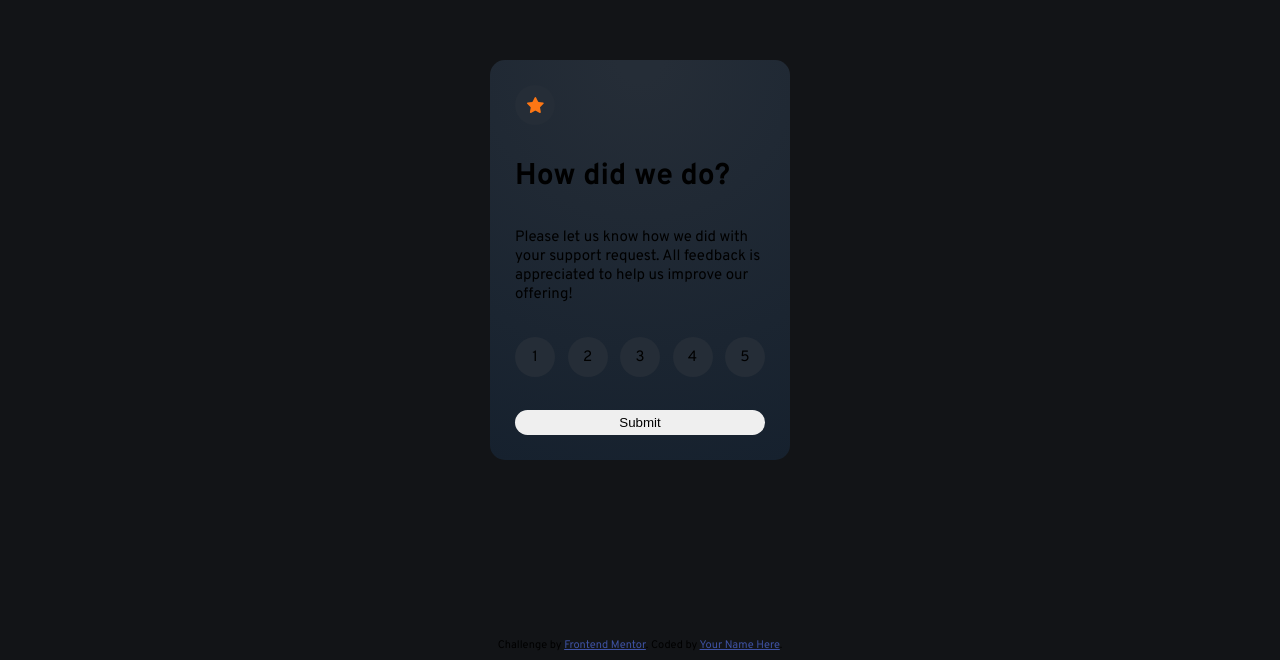
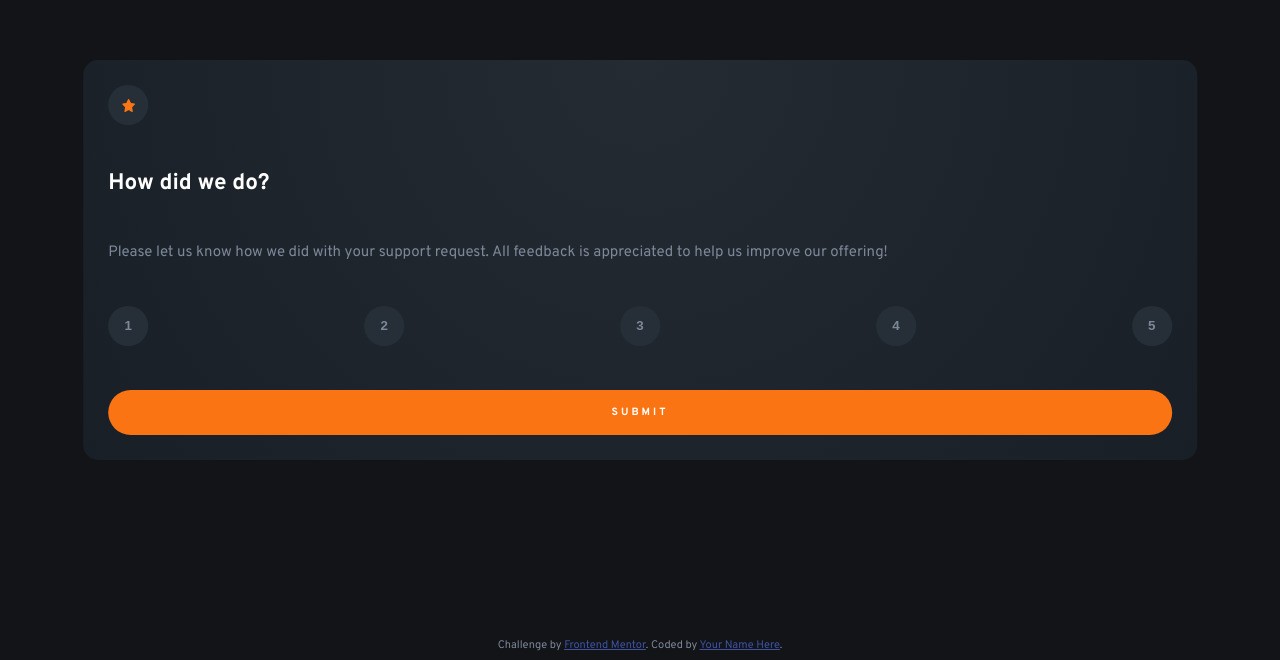
Before and after one commit to carderBeeBeeBee/Frontend-Mentor-7-Interactive-Rating-Component-Main, a plain HTML site: page index.html in a window 1280 px wide. Shown: the part 140-800 px from the top of the page. Drawn offline with Linux system fonts and the light colour scheme.

Commit message:
Functionality-final

```diff
--- a/button.js
+++ b/button.js
@@ -1,8 +1,29 @@
-const rating = document.getElementById("rating");
+let choice = 0;
+
+function selectRating(rating) {
+    if (choice != 0) {
+        console.log(choice);
+        console.log(choice.classList);
+        choice.classList.toggle("selected");
+    }
+
+        console.log(rating);
+        rating.classList.toggle("selected");
+        choice = document.querySelector(".selected");
+        document.getElementById("rating").innerHTML = choice.innerHTML;
+        console.log(document.getElementById("rating").innerHTML)
+};
+
+const rating = document.getElementById("rating-state");
 const thank = document.getElementById("thank");
-const button = document.getElementById("button")
+const button = document.getElementById("submit-btn")
 button.addEventListener("click", function() {
-    console.log("triggered");
-    rating.classList.toggle("hidden");
-    thank.classList.toggle("hidden");
+    if (choice != 0) {
+        console.log("triggered");
+        rating.classList.toggle("hidden");
+        thank.classList.toggle("hidden");
+    }
+    else {
+        alert("Please select a rating to submit");
+    }
 });
--- a/index.html
+++ b/index.html
@@ -9,20 +9,26 @@
 </head>
 <body>
   <div class="container">
-    <div class="rating-state" id="rating">
+    <div class="rating-state" id="rating-state">
       <!-- Rating state start -->
       <div class="img-container"><img src="./assets/images/icon-star.svg" alt="Star icon" id="star-icon"></div>
       <h1>How did we do?</h1>
       <p>Please let us know how we did with your support request. All feedback is appreciated
         to help us improve our offering!</p>
-      <div class="numbers"><div>1</div><div>2</div><div>3</div><div>4</div><div>5</div></div>
-      <button id="button">Submit</button>
+      <div class="numbers">
+        <button id="rating-btn-5" onclick="selectRating(this)">5</button>
+        <button id="rating-btn-4" onclick="selectRating(this)">4</button>
+        <button id="rating-btn-3" onclick="selectRating(this)">3</button>
+        <button id="rating-btn-2" onclick="selectRating(this)">2</button>
+        <button id="rating-btn-1" onclick="selectRating(this)">1</button>
+      </div>
+      <button id="submit-btn">Submit</button>
       <!-- Rating state end -->
     </div>
     <div class="thank-you-state hidden" id="thank">
       <!-- Thank you state start -->
       <img src="./assets/images/illustration-thank-you.svg" alt="'Thank you' illustration">
-      <h1>You selected <!-- Add rating here --> out of 5</h1>
+      <h1>You selected <span id="rating"></span> out of 5</h1>
       <h2>Thank you!</h2>
       <p>We appreciate you taking the time to give a rating. If you ever need more support,
         don’t hesitate to get in touch!</p>
--- a/style.css
+++ b/style.css
@@ -13,6 +13,8 @@
 html {
     font-size: 15px;
     font-family: "Overpass", sans-serif;
+    color: #7c8798;
+    font-weight: 400;
 }
 
 body {
@@ -20,18 +22,18 @@ body {
 }
 
 .container {
-    background: radial-gradient(circle at top center, #252d37 5%, #16212e);
+    background: radial-gradient(circle at top center, #252B33, #191F27);
     border-radius: 15px;
-    width: 85%;
+    width: 87%;
     position: absolute;
     top: 50%;
     left: 50%;
     transform: translate(-50%, -50%);
     padding: 25px;
-    height: 50%;
-    max-width: 300px;
+    height: 55%;
+    /* max-width: 300px; */
     max-height: 400px;
-    min-height: 330px;
+    min-height: 350px;
 }
 
 .rating-state, .thank-you-state {
@@ -41,38 +43,78 @@ body {
     justify-content: space-between;
 }
 
-.img-container, .numbers div {
+h1 {
+    color: white;
+    font-size: 1.5rem;
+    font-weight: 700;
+}
+
+.img-container, .numbers button {
     display: flex;
     justify-content: center;
     align-items: center;
     border-radius: 50%;
-    background-color: #252d37;
+    background-color: #262F38;
     display: flex;
     justify-content: center;
     align-items: center;
     width: 40px;
     height: 40px;
+    border: none;
+    color: #7c8798;
 }
 
-#star-icon, .numbers div {
+.img-container img {
+    width: 13px;
+    height: 13px;
+}
+
+#star-icon {
     align-self: center;
 }
 
-button {
+#submit-btn {
     width: 100%;
     border: none;
-    padding: 5px;
+    padding: 16px;
     border-radius: 50px;
+    font-family: "Overpass", sans-serif;
+    background-color: #fb7413;
+    color: white;
+    text-transform: uppercase;
+    letter-spacing: 3px;
+    font-size: 0.7rem;
+}
+
+#submit-btn:hover {
+    color: #fb7413;
+    background-color: white;
+    cursor: pointer;
 }
 
 .numbers {
     display: flex;
-    flex-direction: row;
     justify-content: space-between;
+    flex-direction: row-reverse;
+}
+
+.numbers .selected, .numbers button:hover {
+    background-color: #fb7413;
+    color: white;
+    cursor: pointer;
+}
+
+.numbers button:hover + button {
+    background-color: #959eac;
+    color: white;
 }
 
 .numbers div {
     padding: 0;
+}
+
+button {
+    font-weight: 700;
 }
 
 .thank-you-state {
@@ -84,8 +126,8 @@ button {
     height: 0;
 }
 
-.active {
-    display: auto;
+.dim {
+    background-color: grey;
 }
 
 .attribution {
```
Also changed, not shown: 1 other file.
